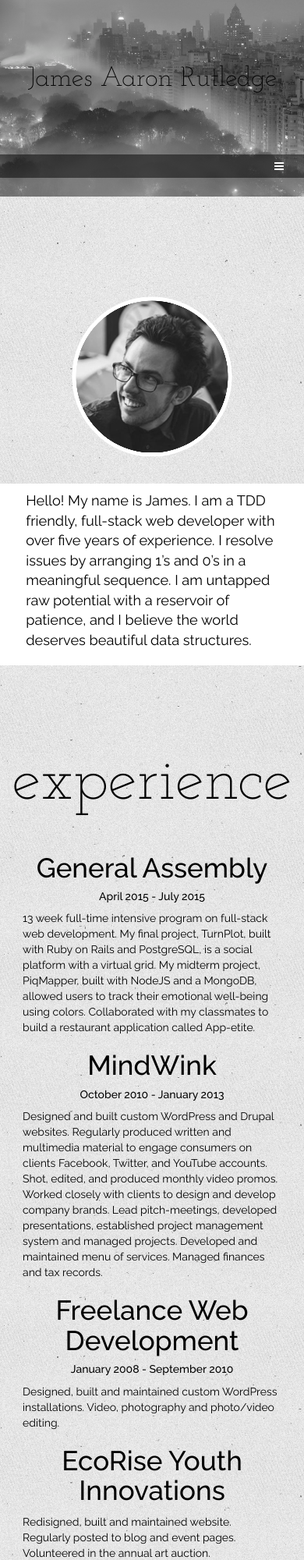
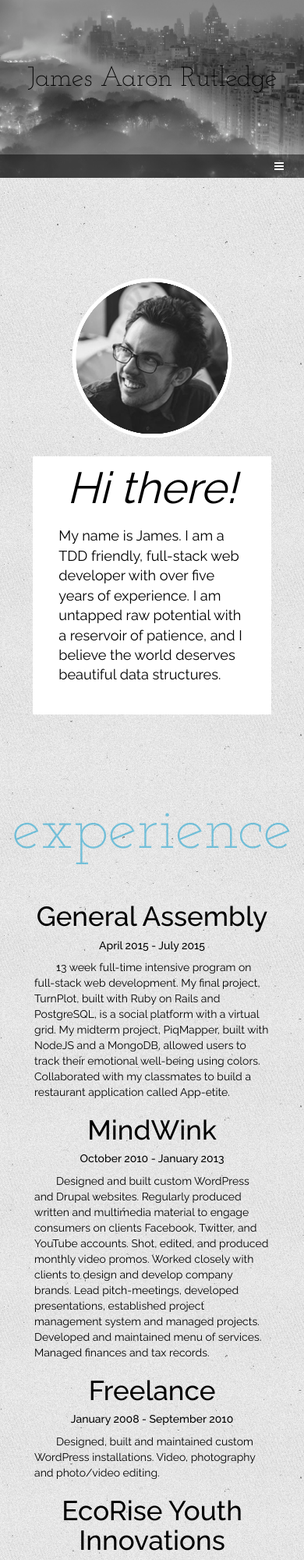
Before and after one commit to James527/james_portfolio, a plain HTML site: page index.html in a window 390 px wide. Shown: the top 2000 px of the page at 78% size. Drawn offline with Linux system fonts and the light colour scheme.

```diff
--- a/assets/css/style.css
+++ b/assets/css/style.css
@@ -18,6 +18,8 @@
 }
 
 h2 {
+  color: #0099CC;
+  color: rgba(0, 153, 204, 0.5);
   font-family: 'Josefin Slab', serif;
   font-size: 6em;
 }
@@ -39,8 +41,13 @@
   padding: 0 1em;
 }
 
+ul {
+  list-style: circle;
+}
+
 section {
   padding: 3em 0;
+  min-height: 35em;
   width: 100%;
 }
 
@@ -56,7 +63,7 @@
   background-size: cover;
   color: #fff;
   text-align: center;
-  min-height: 18em;
+  min-height: 16em;
   padding-top: 4.5em;
   width: 100%;
 }
@@ -111,13 +118,19 @@
   padding: 5px 15px;
 }
 
+.nav>li>a:hover {
+  background-color: #00CCFF;
+}
+
 .navbar-toggle {
   padding: 0 10px;
   margin: 4px 15px 4px 0;
 }
 
 .lead {
-
+  font-size: 1.3em;
+  padding-top: 0;
+  padding-bottom: 1em;
 }
 
 .row {
@@ -136,6 +149,10 @@
   color: pink;
 }
 
+p.dent {
+  text-indent: 2em;
+}
+
 #myface {
   text-align: center;
 }
@@ -143,6 +160,20 @@
 #myface>img {
   width: 210px;
   height: 210px;
+}
+
+#brand {
+  background-color: #fff;
+  /*margin: 1.3em 0 0 0;*/
+  margin-top: 1.3em;
+}
+
+#hello {
+  text-align: center;
+  font-size: 4em;
+  font-style: italic;
+  margin: 0;
+  padding: 0;
 }
 
 .container img:hover {
@@ -165,6 +196,13 @@
 
 ul.thumbnails {
   text-align: center;
+  padding-top: 4em;
+  padding-left: 0;
+  list-style: none;
+}
+
+#skills ul {
+  margin-left: 3em;
 }
 
 #foot-links li {
@@ -277,6 +315,15 @@
 
 @media (max-width: 991px) {
 
+  #skills ul {
+    margin-left: 8em;
+  }
+
+  #brand {
+    margin: 1.5em 3em 0 3em;
+/*    font-size: 0.8em;*/
+  }
+
   /* Bubble Float Top */
   .hvr-bubble-float {
     display: inline-block;
@@ -325,6 +372,10 @@
     font-size: 2.5em;
   }
 
+  #skills ul {
+    margin-left: 6em;
+  }
+
   .navbar-nav>li {
     display: block;
   }
--- a/index.html
+++ b/index.html
@@ -33,14 +33,7 @@
     <link rel="stylesheet" type="text/css" href="assets/css/style.css">
     <style type="text/css">
 
-    #brand {
-      background-color: #fff;
-      margin: 2.3em 0 0 0;
-    }
-
-    .lead {
-      font-size: 1.3em;
-    }
+/*    temp css goes here*/
 
     </style>
 
@@ -81,11 +74,12 @@
       <div class="container">
         <section id="mybrand">
           <div class="row">
-            <div id="myface" class="col-md-3 col-md-offset-1">
+            <div id="myface" class="col-md-4 col-md-offset-2">
               <img src="assets/images/profile1.png" alt="Picture of James">
             </div>
-            <div id="brand" class="col-md-7 hvr-bubble-float">
-              <p class="lead">Hello! My name is James. I am a TDD friendly, full-stack web developer with over five years of experience. I resolve issues by arranging 1’s and 0’s in a meaningful sequence. I am untapped raw potential with a reservoir of patience, and I believe the world deserves beautiful data structures.</p>
+            <div id="brand" class="col-md-5 hvr-bubble-float">
+              <p id="hello">Hi there!</p>
+              <p class="lead">My name is James. I am a TDD friendly, full-stack web developer with over five years of experience. I am untapped raw potential with a reservoir of patience, and I believe the world deserves beautiful data structures.</p>
             </div>
           </div>
         </section><!-- /#mybrand -->
@@ -93,17 +87,25 @@
           <h2>experience</h2>
           <div class="row">
             <div class="col-md-10 col-md-offset-1">
-              <h3>General Assembly</h3>
-              <h5>April 2015 - July 2015</h5>
-              <p>13 week full-time intensive program on full-stack web development. My final project, TurnPlot, built with Ruby on Rails and PostgreSQL, is a social platform with a virtual grid. My midterm project, PiqMapper, built with NodeJS and a MongoDB, allowed users to track their emotional well-being using colors. Collaborated with my classmates to build a restaurant application called App-etite.</p>
+              <div class="col-md-11 col-md-offset-1">
+                <h3>General Assembly</h3>
+                <h5>April 2015 - July 2015</h5>
+                <p class="dent">13 week full-time intensive program on full-stack web development. My final project, TurnPlot, built with Ruby on Rails and PostgreSQL, is a social platform with a virtual grid. My midterm project, PiqMapper, built with NodeJS and a MongoDB, allowed users to track their emotional well-being using colors. Collaborated with my classmates to build a restaurant application called App-etite.</p>
+              </div>
+              <div class="col-md-11 col-md-offset-1">
               <h3>MindWink</h3>
-              <h5>October 2010 - January 2013</h5>
-              <p>Designed and built custom WordPress and Drupal websites. Regularly produced written and multimedia material to engage consumers on clients Facebook, Twitter, and YouTube accounts. Shot, edited, and produced monthly video promos. Worked closely with clients to design and develop company brands. Lead pitch-meetings, developed presentations, established project management system and managed projects. Developed and maintained menu of services. Managed finances and tax records.</p>
-              <h3>Freelance Web Development</h3>
-              <h5>January 2008 - September 2010</h5>
-              <p>Designed, built and maintained custom WordPress installations. Video, photography and photo/video editing.</p>
-              <h3>EcoRise Youth Innovations</h3>
-              <p>Redisigned, built and maintained website. Regularly posted to blog and event pages. Volunteered in the annual art auction.</p>
+                <h5>October 2010 - January 2013</h5>
+                <p class="dent">Designed and built custom WordPress and Drupal websites. Regularly produced written and multimedia material to engage consumers on clients Facebook, Twitter, and YouTube accounts. Shot, edited, and produced monthly video promos. Worked closely with clients to design and develop company brands. Lead pitch-meetings, developed presentations, established project management system and managed projects. Developed and maintained menu of services. Managed finances and tax records.</p>
+              </div>
+              <div class="col-md-11 col-md-offset-1">
+                <h3>Freelance</h3>
+                  <h5>January 2008 - September 2010</h5>
+                  <p class="dent">Designed, built and maintained custom WordPress installations. Video, photography and photo/video editing.</p>
+              </div>
+              <div class="col-md-11 col-md-offset-1">
+                <h3>EcoRise Youth Innovations</h3>
+                <p class="dent">Redisigned, built and maintained website. Regularly posted to blog and event pages. Volunteered in the annual art auction.</p>
+              </div>
             </div>
           </div>
         </section><!-- /#experience -->
@@ -225,7 +227,7 @@
         <section id="about">
           <h2>about me</h2>
           <div class="row">
-            <ul class="col-md-4 col-md-offset-4">
+            <ul class="col-md-4 col-md-offset-4 col-sm-4 col-sm-offset-4 col-xs-4 col-xs-offset-4">
               <li>I have a working proficiency with Chinese and Spanish.</li>
               <li>Last year I took a solo trip abroad, backpacking across Japan and South Korea</li>
               <li>My favorite film is <a href="http://en.wikipedia.org/wiki/Cl%C3%A9o_from_5_to_7">Cléo from 5 to 7</a></li>
```
